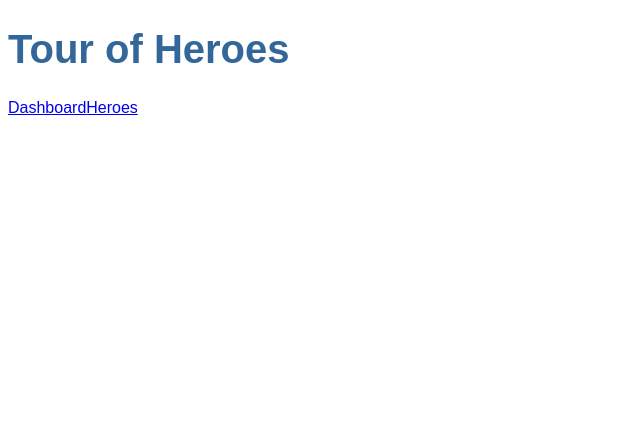
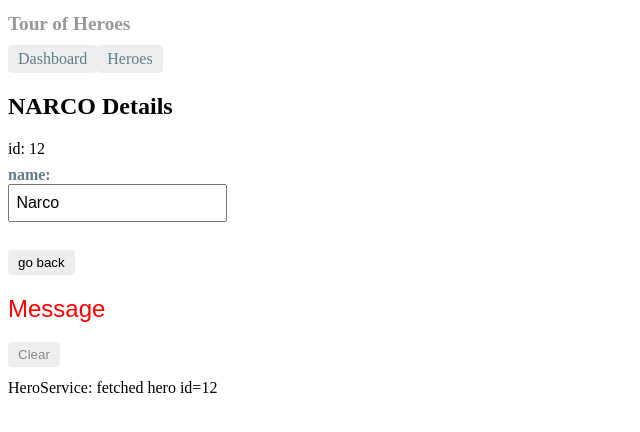
Before and after one commit to babeloo/angular-tour-of-heroes, an Angular app: page /detail/12 in a window 1280 px wide. Before the commit this address led to /. Shown: the top 432 px of the page, without its empty margins (0-640 px from the left). Built offline with nearby package versions, Linux system fonts and the light colour scheme.

Commit message:
路由 part 2 1. 导航到英雄详情 2. 支持路由的HeroDetailComponent

```diff
--- a/src/app/app-routing.module.ts
+++ b/src/app/app-routing.module.ts
@@ -2,11 +2,13 @@
 import {RouterModule, Routes} from '@angular/router';
 import {HeroesComponent} from './heroes/heroes.component';
 import {DashboardComponent} from './dashboard/dashboard.component';
+import {HeroDetailComponent} from './hero-detail/hero-detail.component';
 
 const routes: Routes = [
   {path: '', redirectTo: '/dashboard', pathMatch: 'full'},
   {path: 'dashboard', component: DashboardComponent},
-  {path: 'heroes', component: HeroesComponent}
+  {path: 'heroes', component: HeroesComponent},
+  {path: 'detail/:id', component: HeroDetailComponent}
 ];
 
 @NgModule({
--- a/src/app/app.component.css
+++ b/src/app/app.component.css
@@ -1,26 +1,34 @@
-/* Application-wide Styles */
+/* AppComponent's private CSS styles */
 h1 {
-  color: #369;
-  font-family: Arial, Helvetica, sans-serif;
-  font-size: 250%;
+  font-size: 1.2em;
+  color: #999;
+  margin-bottom: 0;
 }
 
-h2, h3 {
-  color: #444;
-  font-family: Arial, Helvetica, sans-serif;
-  font-weight: lighter;
+h2 {
+  font-size: 2em;
+  margin-top: 0;
+  padding-top: 0;
 }
 
-body {
-  margin: 2em;
+nav a {
+  padding: 5px 10px;
+  text-decoration: none;
+  margin-top: 10px;
+  display: inline-block;
+  background-color: #eee;
+  border-radius: 4px;
 }
 
-body, input[text], button {
-  color: #888;
-  font-family: Cambria, Georgia;
+nav a:visited, a:link {
+  color: #607d8b;
 }
 
-/* everywhere else */
-* {
-  font-family: Arial, Helvetica, sans-serif;
+nav a:hover {
+  color: #039be5;
+  background-color: #cfd8dc;
 }
+
+nav a.active {
+  color: #039be5;
+}
--- a/src/app/dashboard/dashboard.component.html
+++ b/src/app/dashboard/dashboard.component.html
@@ -1,6 +1,7 @@
 <h3>Top Heroes</h3>
 <div class="grid grid-pad">
-  <a *ngFor="let hero of heroes" class="col-1-4">
+  <a *ngFor="let hero of heroes" class="col-1-4"
+     routerLink="/detail/{{hero.id}}">
     <div class="module hero">
       <h4>{{hero.name}}</h4>
     </div>
--- a/src/app/hero-detail/hero-detail.component.css
+++ b/src/app/hero-detail/hero-detail.component.css
@@ -0,0 +1,35 @@
+/* HeroDetailComponent's private CSS styles */
+label {
+  display: inline-block;
+  width: 3em;
+  margin: .5em 0;
+  color: #607D8B;
+  font-weight: bold;
+}
+
+input {
+  height: 2em;
+  font-size: 1em;
+  padding-left: .4em;
+}
+
+button {
+  margin-top: 20px;
+  font-family: Arial;
+  background-color: #eee;
+  border: none;
+  padding: 5px 10px;
+  border-radius: 4px;
+  cursor: pointer;
+  cursor: hand;
+}
+
+button:hover {
+  background-color: #cfd8dc;
+}
+
+button:disabled {
+  background-color: #eee;
+  color: #ccc;
+  cursor: auto;
+}
--- a/src/app/hero-detail/hero-detail.component.html
+++ b/src/app/hero-detail/hero-detail.component.html
@@ -7,3 +7,4 @@
     </label>
   </div>
 </div>
+<button (click)="goBack()">go back</button>
--- a/src/app/hero-detail/hero-detail.component.ts
+++ b/src/app/hero-detail/hero-detail.component.ts
@@ -1,5 +1,8 @@
 import {Component, Input, OnInit} from '@angular/core';
 import {Hero} from '../hero';
+import {ActivatedRoute} from '@angular/router';
+import {HeroService} from '../hero.service';
+import {Location} from '@angular/common';
 
 @Component({
   selector: 'app-hero-detail',
@@ -9,10 +12,24 @@
 export class HeroDetailComponent implements OnInit {
   @Input() hero: Hero;
 
-  constructor() {
+  constructor(
+    private route: ActivatedRoute,
+    private heroService: HeroService,
+    private location: Location
+  ) {
   }
 
-  ngOnInit() {
+  ngOnInit(): void {
+    this.getHero();
   }
 
+  getHero() {
+    const id = +this.route.snapshot.paramMap.get('id');
+    this.heroService.getHero(id)
+      .subscribe(hero => this.hero = hero);
+  }
+
+  goBack(): void {
+    this.location.back();
+  }
 }
--- a/src/app/hero.service.ts
+++ b/src/app/hero.service.ts
@@ -17,4 +17,10 @@
     this.messageService.add('HeroService: fetched heroes');
     return of(HEROES);
   }
+
+  getHero(id: number): Observable<Hero> {
+    // TODO: send the message  _after_ fetching the hero
+    this.messageService.add(`HeroService: fetched hero id=${id}`);
+    return of(HEROES.find(hero => hero.id === id));
+  }
 }
--- a/src/app/heroes/heroes.component.css
+++ b/src/app/heroes/heroes.component.css
@@ -1,30 +1,18 @@
 /* HeroesComponent's private CSS styles */
-.selected {
-  background-color: #CFD8DC !important;
-  color: white;
-}
-
 .heroes {
   margin: 0 0 2em 0;
   list-style-type: none;
   padding: 0;
   width: 15em;
 }
-
 .heroes li {
+  position: relative;
   cursor: pointer;
-  position: relative;
-  left: 0;
   background-color: #EEE;
   margin: .5em;
   padding: .3em 0;
   height: 1.6em;
   border-radius: 4px;
-}
-
-.heroes li.selected:hover {
-  background-color: #BBD8DC !important;
-  color: white;
 }
 
 .heroes li:hover {
@@ -33,9 +21,16 @@
   left: .1em;
 }
 
-.heroes .text {
+.heroes a {
+  color: #888;
+  text-decoration: none;
   position: relative;
-  top: -3px;
+  display: block;
+  width: 250px;
+}
+
+.heroes a:hover {
+  color: #607D8B;
 }
 
 .heroes .badge {
@@ -49,6 +44,8 @@
   left: -1px;
   top: -4px;
   height: 1.8em;
+  min-width: 16px;
+  text-align: right;
   margin-right: .8em;
   border-radius: 4px 0 0 4px;
 }
--- a/src/app/heroes/heroes.component.html
+++ b/src/app/heroes/heroes.component.html
@@ -1,10 +1,8 @@
 <h2>My Heroes</h2>
 <ul class="heroes">
-  <li *ngFor="let hero of heroes"
-      [class.selected]="hero === selectedHero"
-      (click)="onSelect(hero)">
-    <span class="badge">{{hero.id}}</span> {{hero.name}}
+  <li *ngFor="let hero of heroes">
+    <a routerLink="/detail/{{hero.id}}">
+      <span class="badge">{{hero.id}}</span> {{hero.name}}
+    </a>
   </li>
 </ul>
-
-<app-hero-detail [hero]="selectedHero"></app-hero-detail>
--- a/src/app/heroes/heroes.component.ts
+++ b/src/app/heroes/heroes.component.ts
@@ -10,8 +10,6 @@
 export class HeroesComponent implements OnInit {
   heroes: Hero[];
 
-  selectedHero: Hero;
-
   constructor(private heroService: HeroService) {
   }
 
@@ -23,8 +21,4 @@
     this.heroService.getHeroes()
       .subscribe(heroes => this.heroes = heroes);
   }
-
-  onSelect(hero: Hero): void {
-    this.selectedHero = hero;
-  }
 }
```
Also changed, not shown: src/app/dashboard/dashboard.component.css (+0 -14 lines).
